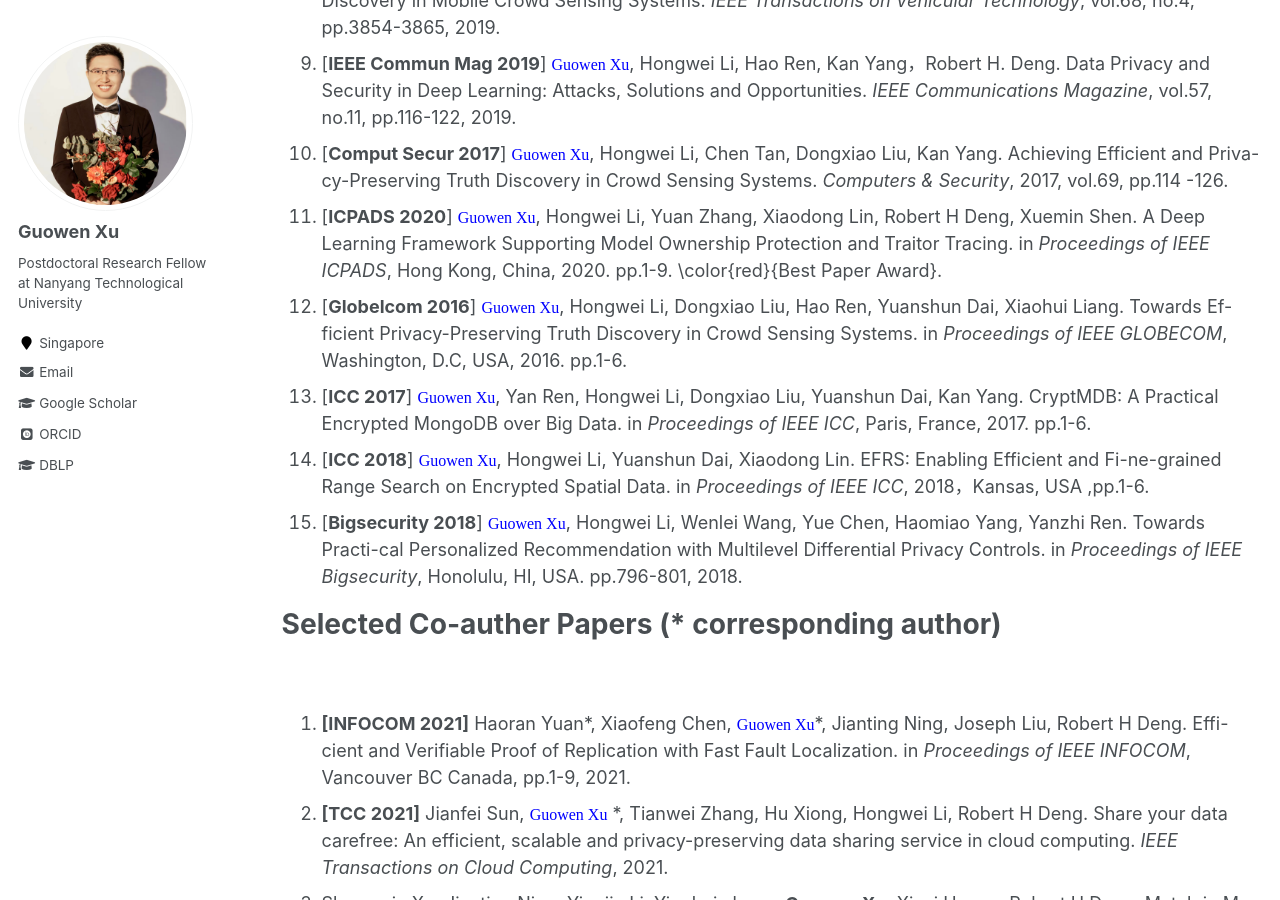
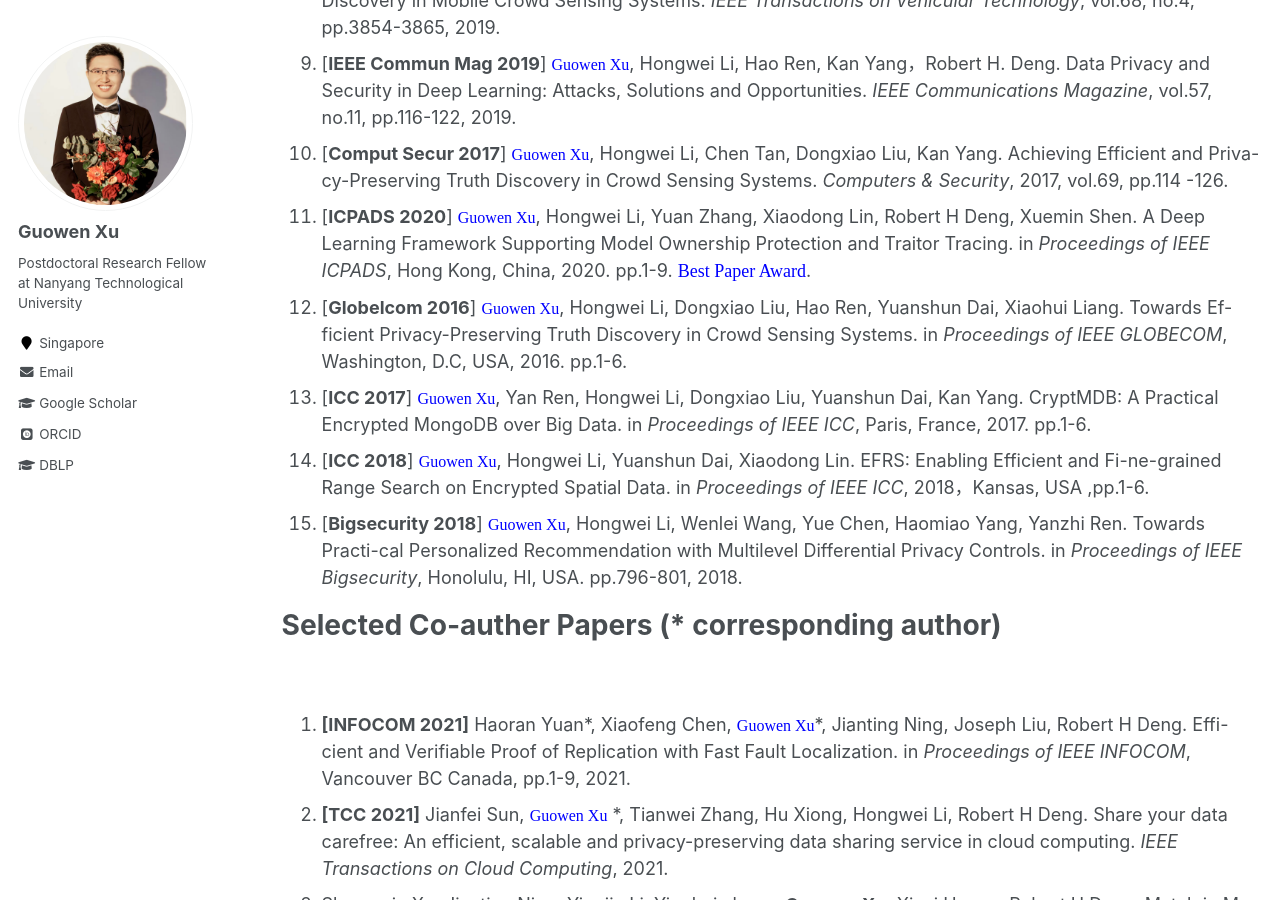
Before and after one commit to Guowen-xu/guowen-xu.github.io, a Jekyll site: the page built from _pages/publications.md, in a window 1280 px wide and 900 px high, scrolled down 933 px. Built offline with Jekyll 4.4.1, drawn with Linux system fonts in a browser that asks for light colours; some web fonts are replaced.

Commit message:
Update publications.md

```diff
--- a/_pages/publications.md
+++ b/_pages/publications.md
@@ -23,7 +23,7 @@ You can find my articles on my [Google Scholar](https://scholar.google.com.hk/ci
 8. [**TVT 2019**]  <font face="Times New Roman" color=blue size=3> Guowen Xu</font>, Hongwei Li, Sen Liu, Mi Wen, Rongxing Lu. Efficient and Privacy-preserving Truth Discovery in Mobile Crowd Sensing Systems. *IEEE Transactions on Vehicular Technology*, vol.68, no.4, pp.3854-3865, 2019.
 9. [**IEEE Commun Mag 2019**] <font face="Times New Roman" color=blue size=3> Guowen Xu</font>, Hongwei Li, Hao Ren, Kan Yang，Robert H. Deng. Data Privacy and Security in Deep Learning: Attacks, Solutions and Opportunities. *IEEE Communications Magazine*, vol.57, no.11, pp.116-122, 2019.
 10. [**Comput Secur 2017**] <font face="Times New Roman" color=blue size=3> Guowen Xu</font>, Hongwei Li, Chen Tan, Dongxiao Liu, Kan Yang. Achieving Efficient and Priva-cy-Preserving Truth Discovery in Crowd Sensing Systems. *Computers & Security*, 2017, vol.69, pp.114 -126.
-11. [**ICPADS 2020**] <font face="Times New Roman" color=blue size=3> Guowen Xu</font>, Hongwei Li, Yuan Zhang, Xiaodong Lin, Robert H Deng, Xuemin Shen. A Deep Learning Framework Supporting Model Ownership Protection and Traitor Tracing. in *Proceedings of IEEE ICPADS*, Hong Kong, China, 2020. pp.1-9. \color{red}{Best Paper Award}.
+11. [**ICPADS 2020**] <font face="Times New Roman" color=blue size=3> Guowen Xu</font>, Hongwei Li, Yuan Zhang, Xiaodong Lin, Robert H Deng, Xuemin Shen. A Deep Learning Framework Supporting Model Ownership Protection and Traitor Tracing. in *Proceedings of IEEE ICPADS*, Hong Kong, China, 2020. pp.1-9. <font face="Times New Roman" color=blue size=4> Best Paper Award</font>.
 12. [**Globelcom 2016**]  <font face="Times New Roman" color=blue size=3> Guowen Xu</font>, Hongwei Li, Dongxiao Liu, Hao Ren, Yuanshun Dai, Xiaohui Liang. Towards Ef-ficient Privacy-Preserving Truth Discovery in Crowd Sensing Systems. in *Proceedings of IEEE GLOBECOM*, Washington, D.C, USA, 2016. pp.1-6.
 13. [**ICC 2017**] <font face="Times New Roman" color=blue size=3> Guowen Xu</font>, Yan Ren, Hongwei Li, Dongxiao Liu, Yuanshun Dai, Kan Yang. CryptMDB: A Practical Encrypted MongoDB over Big Data. in *Proceedings of IEEE ICC*, Paris, France, 2017. pp.1-6.
 14. [**ICC 2018**]  <font face="Times New Roman" color=blue size=3> Guowen Xu</font>, Hongwei Li, Yuanshun Dai, Xiaodong Lin. EFRS: Enabling Efficient and Fi-ne-grained Range Search on Encrypted Spatial Data. in *Proceedings of IEEE ICC*, 2018，Kansas, USA ,pp.1-6.
```
